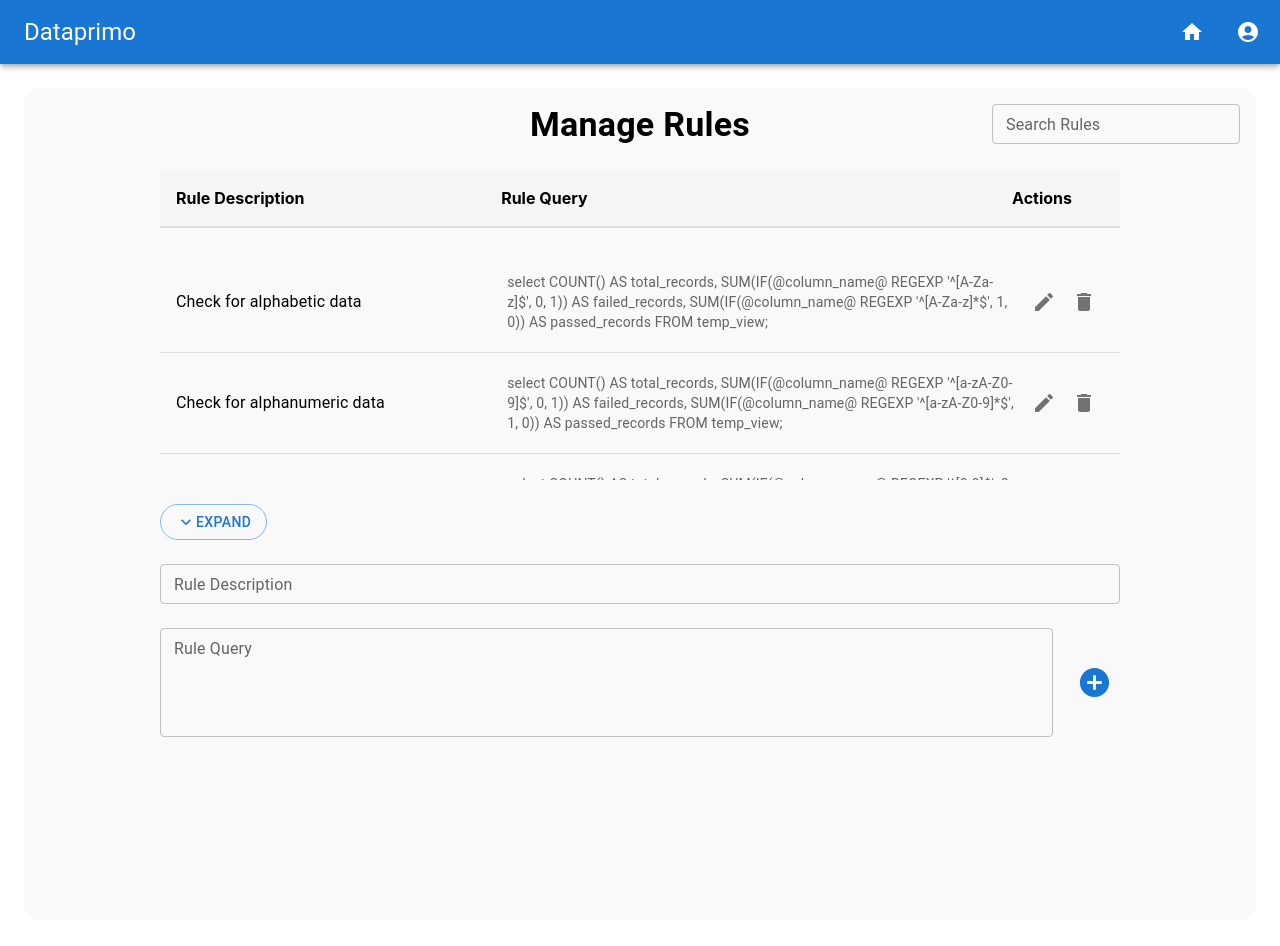
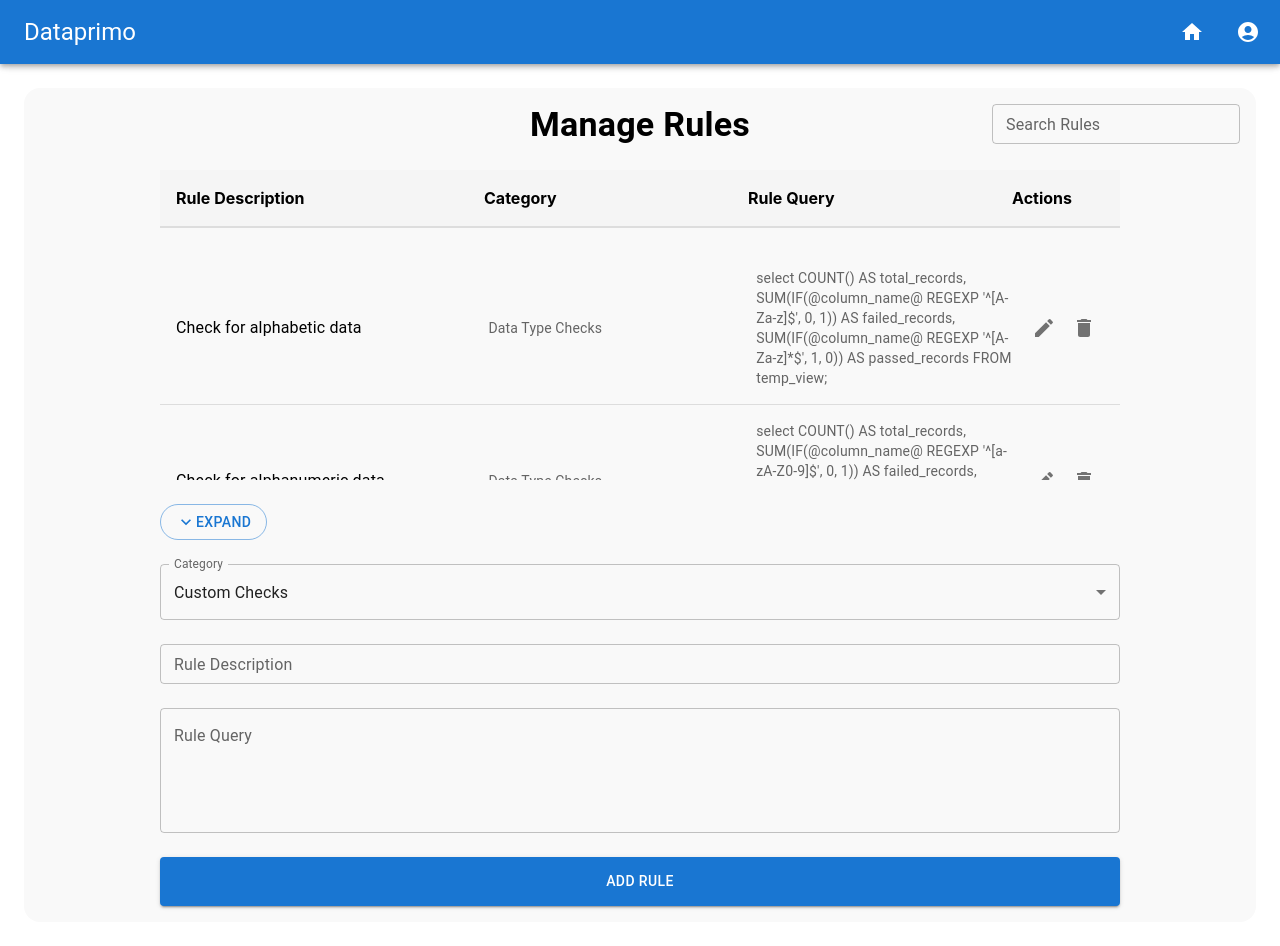
Before and after one commit to Serenity-Clicksense/data-primo, a React (Create React App) app in the folder data-primo/: page /manageRules in a window 1280 px wide. Built offline with nearby package versions, Linux system fonts and the light colour scheme.

Commit message:
update ManageRules page

```diff
--- a/data-primo/src/pages/ManageCategories.js
+++ b/data-primo/src/pages/ManageCategories.js
@@ -14,7 +14,7 @@ function ManageCategories() {
       "Date Format Checks",
       "Email and Null Checks",
       "Comparison Checks",
-      "Uniqueness and Integrity Checks",
+      "Data Integrity Checks",
       "Custom Checks"
     ];
   });
--- a/data-primo/src/pages/ManageRules.js
+++ b/data-primo/src/pages/ManageRules.js
@@ -1,7 +1,6 @@
 import React, { useState, useEffect, useRef } from "react";
-import { Box, Typography, TextField, IconButton, List, ListItem, ListItemText, Button } from "@mui/material";
+import { Box, Typography, TextField, IconButton, List, ListItem, ListItemText, Button, Select, MenuItem, InputLabel, FormControl } from "@mui/material";
 import DeleteIcon from "@mui/icons-material/Delete";
-import AddCircleIcon from "@mui/icons-material/AddCircle";
 import EditIcon from "@mui/icons-material/Edit";
 import ExpandMoreIcon from "@mui/icons-material/ExpandMore";
 import ExpandLessIcon from "@mui/icons-material/ExpandLess";
@@ -10,63 +9,78 @@ import ExpandLessIcon from "@mui/icons-material/ExpandLess";
 const initialRules = [
   {
     rule_description: "Check for alphabetic data",
-    rule_query: "select COUNT() AS total_records, SUM(IF(@column_name@ REGEXP '^[A-Za-z]$', 0, 1)) AS failed_records, SUM(IF(@column_name@ REGEXP '^[A-Za-z]*$', 1, 0)) AS passed_records FROM temp_view;"
+    rule_query: "select COUNT() AS total_records, SUM(IF(@column_name@ REGEXP '^[A-Za-z]$', 0, 1)) AS failed_records, SUM(IF(@column_name@ REGEXP '^[A-Za-z]*$', 1, 0)) AS passed_records FROM temp_view;",
+    category: "Data Type Checks"
   },
   {
     rule_description: "Check for alphanumeric data",
-    rule_query: "select COUNT() AS total_records, SUM(IF(@column_name@ REGEXP '^[a-zA-Z0-9]$', 0, 1)) AS failed_records, SUM(IF(@column_name@ REGEXP '^[a-zA-Z0-9]*$', 1, 0)) AS passed_records FROM temp_view;"
+    rule_query: "select COUNT() AS total_records, SUM(IF(@column_name@ REGEXP '^[a-zA-Z0-9]$', 0, 1)) AS failed_records, SUM(IF(@column_name@ REGEXP '^[a-zA-Z0-9]*$', 1, 0)) AS passed_records FROM temp_view;",
+    category: "Data Type Checks"
   },
   {
     rule_description: "Check for Numeric data",
-    rule_query: "select COUNT() AS total_records, SUM(IF(@column_name@ REGEXP '^[0-9]$', 0, 1)) AS failed_records, SUM(IF(@column_name@ REGEXP '^[0-9]*$', 1, 0)) AS passed_records FROM temp_view;"
+    rule_query: "select COUNT() AS total_records, SUM(IF(@column_name@ REGEXP '^[0-9]$', 0, 1)) AS failed_records, SUM(IF(@column_name@ REGEXP '^[0-9]*$', 1, 0)) AS passed_records FROM temp_view;",
+    category: "Data Type Checks"
   },
   {
     rule_description: "Date format MM/DD/YY",
-    rule_query: "select count(*) as total_records,sum(if(@column_name@ REGEXP '^[0-9]{2}/[0-9]{2}/[0-9]{2}$',0,1)) as failed_records, sum(if(@column_name@ REGEXP '^[0-9]{2}/[0-9]{2}/[0-9]{2}$',1,0)) as passed_records from temp_view;"
+    rule_query: "select count(*) as total_records,sum(if(@column_name@ REGEXP '^[0-9]{2}/[0-9]{2}/[0-9]{2}$',0,1)) as failed_records, sum(if(@column_name@ REGEXP '^[0-9]{2}/[0-9]{2}/[0-9]{2}$',1,0)) as passed_records from temp_view;",
+    category: "Date Format Checks"
   },
   {
     rule_description: "Date format YYYY-MM-DD",
-    rule_query: "select count(*) as total_records,sum(if(@column_name@ REGEXP '^[0-9]{4}-[0-9]{2}-[0-9]{2}$',0,1)) as failed_records, sum(if(@column_name@ REGEXP '^[0-9]{4}-[0-9]{2}-[0-9]{2}$',1,0)) as passed_records from temp_view;"
+    rule_query: "select count(*) as total_records,sum(if(@column_name@ REGEXP '^[0-9]{4}-[0-9]{2}-[0-9]{2}$',0,1)) as failed_records, sum(if(@column_name@ REGEXP '^[0-9]{4}-[0-9]{2}-[0-9]{2}$',1,0)) as passed_records from temp_view;",
+    category: "Date Format Checks"
   },
   {
     rule_description: "Email check",
-    rule_query: "select count(*) as total_records,sum(if(@column_name@ REGEXP '[a-zA-Z0-9.%+-]+@[a-zA-Z0-9]+\\.[a-zA-Z]{2,}$',0,1)) as failed_records, sum(if(@column_name@ REGEXP '[a-zA-Z0-9.%+-]+@[a-zA-Z0-9]+\\.[a-zA-Z]{2,}$',1,0)) as passed_records from temp_view;"
+    rule_query: "select count(*) as total_records,sum(if(@column_name@ REGEXP '[a-zA-Z0-9.%+-]+@[a-zA-Z0-9]+\\.[a-zA-Z]{2,}$',0,1)) as failed_records, sum(if(@column_name@ REGEXP '[a-zA0-9.%+-]+@[a-zA-Z0-9]+\\.[a-zA-Z]{2,}$',1,0)) as passed_records from temp_view;",
+    category: "Pattern Checks"
   },
   {
     rule_description: "Empty check",
-    rule_query: "select count(*) as total_records, sum(if(@column_name@='',1,0)) as failed_records, sum(if(@column_name@='',0,1)) as passed_records from temp_view;"
+    rule_query: "select count(*) as total_records, sum(if(@column_name@='',1,0)) as failed_records, sum(if(@column_name@='',0,1)) as passed_records from temp_view;",
+    category: "Data Integrity Checks"
   },
   {
     rule_description: "Greater than",
-    rule_query: "select count(*) as total_records,sum(if(@column_name@ > @parameter_1@, 0, 1)) as failed_records, sum(if(@column_name@ > @parameter_1@, 1, 0)) as passed_records from temp_view;"
+    rule_query: "select count(*) as total_records,sum(if(@column_name@ > @parameter_1@, 0, 1)) as failed_records, sum(if(@column_name@ > @parameter_1@, 1, 0)) as passed_records from temp_view;",
+    category: "Comparison Checks"
   },
   {
     rule_description: "Greater than or equal",
-    rule_query: "select count(*) as total_records,sum(if(@column_name@ >= @parameter_1@, 0, 1)) as failed_records, sum(if(@column_name@ >= @parameter_1@, 1,0)) as passed_records from temp_view;"
+    rule_query: "select count(*) as total_records,sum(if(@column_name@ >= @parameter_1@, 0, 1)) as failed_records, sum(if(@column_name@ >= @parameter_1@, 1,0)) as passed_records from temp_view;",
+    category: "Comparison Checks"
   },
   {
     rule_description: "Less than",
-    rule_query: "select count(*) as total_records,sum(if(@column_name@ < @parameter_1@, 0, 1)) as failed_records, sum(if(@column_name@ < @parameter_1@, 1, 0)) as passed_records from temp_view;"
+    rule_query: "select count(*) as total_records,sum(if(@column_name@ < @parameter_1@, 0, 1)) as failed_records, sum(if(@column_name@ < @parameter_1@, 1, 0)) as passed_records from temp_view;",
+    category: "Comparison Checks"
   },
   {
     rule_description: "Less than or equal",
-    rule_query: "select count(*) as total_records,sum(if(@column_name@ <= @parameter_1@, 0, 1)) as failed_records, sum(if(@column_name@ <= @parameter_1@, 1, 0)) as passed_records from temp_view;"
+    rule_query: "select count(*) as total_records,sum(if(@column_name@ <= @parameter_1@, 0, 1)) as failed_records, sum(if(@column_name@ <= @parameter_1@, 1, 0)) as passed_records from temp_view;",
+    category: "Comparison Checks"
   },
   {
     rule_description: "Not equal",
-    rule_query: "select count(*) as total_records,sum(if(@column_name@ <> @parameter_1@, 1, 0)) as failed_records, sum(if(@column_name@ <> @parameter_1@, 0, 1)) as passed_records from temp_view;"
+    rule_query: "select count(*) as total_records,sum(if(@column_name@ <> @parameter_1@, 1, 0)) as failed_records, sum(if(@column_name@ <> @parameter_1@, 0, 1)) as passed_records from temp_view;",
+    category: "Comparison Checks"
   },
   {
     rule_description: "Null check",
-    rule_query: "select count(*) as total_records, sum(if(@column_name@ is null,1,0)) as failed_records, sum(if(@column_name@ is not null,1,0)) as passed_records from temp_view;"
+    rule_query: "select count(*) as total_records, sum(if(@column_name@ is null,1,0)) as failed_records, sum(if(@column_name@ is not null,1,0)) as passed_records from temp_view;",
+    category: "Data Integrity Checks"
   },
   {
     rule_description: "Unique check",
-    rule_query: "select COUNT() AS total_records,COUNT() - COUNT(distinct @column_name@) AS failed_records, COUNT(distinct @column_name@) AS passed_records FROM temp_view;"
+    rule_query: "select COUNT() AS total_records,COUNT() - COUNT(distinct @column_name@) AS failed_records, COUNT(distinct @column_name@) AS passed_records FROM temp_view;",
+    category: "Data Integrity Checks"
   },
   {
     rule_description: "Custom check",
-    rule_query: "This is only a placeholder, as this won’t be parsed during execution."
+    rule_query: "This is only a placeholder, as this won’t be parsed during execution.",
+    category: "Custom Checks"
   }
 ];
 
@@ -77,12 +91,24 @@ function ManageRules() {
   });
   const [ruleDescription, setRuleDescription] = useState("");
   const [ruleQuery, setRuleQuery] = useState("");
+  const [selectedCategory, setSelectedCategory] = useState("Custom Checks");
   const [searchTerm, setSearchTerm] = useState("");
   const [selectedIndex, setSelectedIndex] = useState(null);
   const [isExpanded, setIsExpanded] = useState(false); // State to toggle the list expansion
   const [showExpandButton, setShowExpandButton] = useState(false); // To toggle visibility of Expand button
 
   const listRef = useRef(null); // Ref to track the list height
+
+  // Fetch categories from localStorage, or default to an empty array
+  const [categories] = useState(() => {
+    const storedCategories = localStorage.getItem("categories");
+    return storedCategories ? JSON.parse(storedCategories) : ["Data Type Checks",
+      "Date Format Checks",
+      "Email and Null Checks",
+      "Comparison Checks",
+      "Data Integrity Checks",
+      "Custom Checks"];
+  });
 
   // Save the rules to localStorage whenever rules state changes
   useEffect(() => {
@@ -101,10 +127,10 @@ function ManageRules() {
   const handleAddRule = () => {
     if (ruleDescription && ruleQuery) {
       if (selectedIndex === null) {
-        setRules([...rules, { rule_description: ruleDescription, rule_query: ruleQuery }]);
+        setRules([...rules, { rule_description: ruleDescription, rule_query: ruleQuery, category: selectedCategory }]);
       } else {
         const updatedRules = [...rules];
-        updatedRules[selectedIndex] = { rule_description: ruleDescription, rule_query: ruleQuery };
+        updatedRules[selectedIndex] = { rule_description: ruleDescription, rule_query: ruleQuery, category: selectedCategory };
         setRules(updatedRules);
       }
       resetForm();
@@ -133,12 +159,14 @@ function ManageRules() {
     setSelectedIndex(index);
     setRuleDescription(rules[index].rule_description);
     setRuleQuery(rules[index].rule_query);
+    setSelectedCategory(rules[index].category);
   };
 
   // Reset the form (for adding new rule or canceling edit)
   const resetForm = () => {
     setRuleDescription("");
     setRuleQuery("");
+    setSelectedCategory("Custom Checks");
     setSelectedIndex(null);
   };
 
@@ -186,10 +214,9 @@ function ManageRules() {
           }}
         >
           <Box sx={{ width: "35%", ml: 2 }}>Rule Description</Box>
-          <Box sx={{ width: "55%" }}>Rule Query</Box>
-          <Box sx={{ display: "flex", justifyContent: "flex-end", gap: 2, mr: 6 }}>
-            Actions
-          </Box>
+          <Box sx={{ width: "30%" }}>Category</Box>
+          <Box sx={{ width: "30%" }}>Rule Query</Box>
+          <Box sx={{ display: "flex", justifyContent: "flex-end", gap: 2, mr: 6 }}>Actions</Box>
         </Box>
 
         <List
@@ -214,8 +241,13 @@ function ManageRules() {
               <Box sx={{ width: "35%" }}>
                 <ListItemText primary={rule.rule_description} />
               </Box>
-              <Box sx={{ width: "55%" }}>
-                <ListItemText secondary={rule.rule_query} />
+              <Box sx={{ width: "30%" }}>
+                <ListItemText secondary={rule.category} />
+              </Box>
+              <Box sx={{ width: "30%" }}>
+                <Typography variant="body2" color="textSecondary" sx={{ whiteSpace: "pre-wrap" }}>
+                  {rule.rule_query}
+                </Typography>
               </Box>
               <Box display="flex" alignItems="center">
                 {/* Edit Icon Button */}
@@ -252,6 +284,24 @@ function ManageRules() {
         )}
       </Box>
 
+      {/* Dropdown for Category */}
+      <Box width="80%" display="flex" gap={2} mb={3}>
+        <FormControl fullWidth>
+          <InputLabel>Category</InputLabel>
+          <Select
+            value={selectedCategory}
+            onChange={(e) => setSelectedCategory(e.target.value)}
+            label="Category"
+          >
+            {categories.map((category, index) => (
+              <MenuItem key={index} value={category}>
+                {category}
+              </MenuItem>
+            ))}
+          </Select>
+        </FormControl>
+      </Box>
+
       {/* Add or Edit Rule Section */}
       <Box width="80%" display="flex" gap={2} mb={3}>
         <TextField
@@ -269,25 +319,32 @@ function ManageRules() {
         <TextField
           label="Rule Query"
           variant="outlined"
-          size="small"
+          multiline
+          rows={4}
           value={ruleQuery}
           onChange={handleRuleQueryChange}
-          multiline
-          minRows={4} // Set minimum rows for visibility
           sx={{ width: "100%" }}
         />
-        <IconButton onClick={handleAddRule} color="primary">
-          {selectedIndex === null ? (
-            <AddCircleIcon fontSize="large" />
-          ) : (
-            <EditIcon fontSize="large" />
-          )}
-        </IconButton>
       </Box>
 
-      {/* Cancel Button to Reset to Add New Rule */}
+      {/* Add/Save Button */}
+      <Button
+        variant="contained"
+        color="primary"
+        onClick={handleAddRule}
+        sx={{ width: "80%", padding: "12px" }}
+      >
+        {selectedIndex === null ? "Add Rule" : "Save Rule"}
+      </Button>
+
+      {/* Cancel Edit Button */}
       {selectedIndex !== null && (
-        <Button onClick={resetForm} color="secondary" variant="outlined">
+        <Button
+          variant="contained"
+          color="error"
+          onClick={resetForm}
+          sx={{ width: "80%", padding: "12px", mt: 2 }}
+        >
           Cancel Edit
         </Button>
       )}
```
